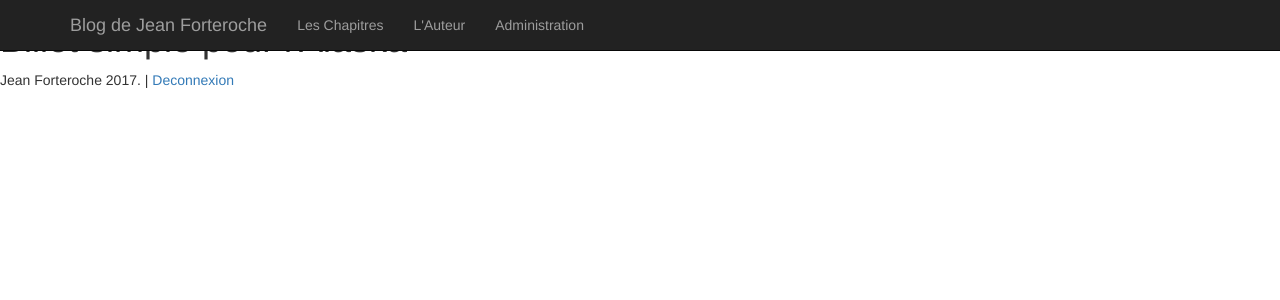
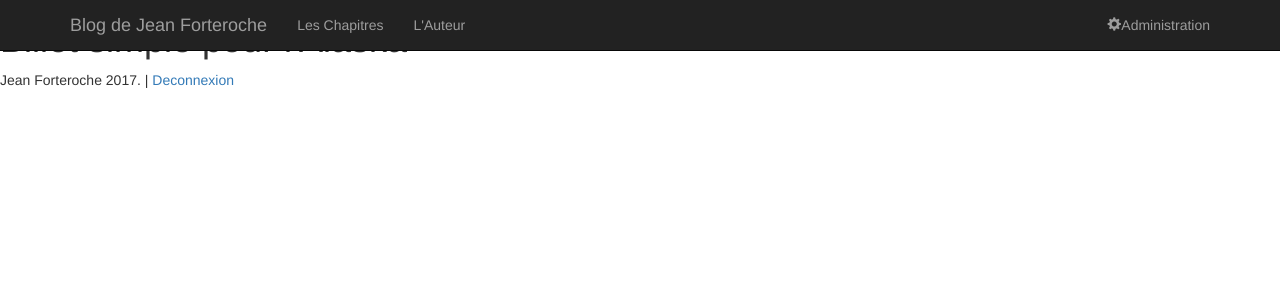
Before and after one commit to jeapmamy/Mississipi-Groenland, a PHP site: page /gabarit.php in a window 1280 px wide. Shown: the top 300 px of the page. Run offline with PHP 8.4, Linux system fonts and the light colour scheme; data that the repository does not hold is empty; some libraries are stand-ins or nearby versions.

Commit message:
Administration à droite

```diff
--- a/Vue/gabarit.php
+++ b/Vue/gabarit.php
@@ -36,7 +36,9 @@
 						  <li class="hidden"><a href="index.php"></a></li>
 						  <li><a href="index.php">Les Chapitres</a></li>
 						  <li><a href="index.php?action=auteur">L'Auteur</a></li>
-						  <li><a href="index.php?action=admin">Administration</a></li>
+						</ul>
+						<ul class="nav navbar-nav navbar-right">
+						  <li><a href="index.php?action=admin"><span class="glyphicon glyphicon-cog"></span>Administration</a></li>
 						</ul>
 					  </div>
 					</div>
--- a/Vue/gabarit_tinymce.php
+++ b/Vue/gabarit_tinymce.php
@@ -48,7 +48,9 @@
 						  <li class="hidden"><a href="index.php"></a></li>
 						  <li><a href="index.php">Les Chapitres</a></li>
 						  <li><a href="index.php?action=auteur">L'Auteur</a></li>
-						  <li><a href="index.php?action=admin">Administration</a></li>
+						</ul>
+						<ul class="nav navbar-nav navbar-right">
+						  <li><a href="index.php?action=admin"><span class="glyphicon glyphicon-cog"></span>Administration</a></li>
 						</ul>
 					  </div>
 					</div>
```
